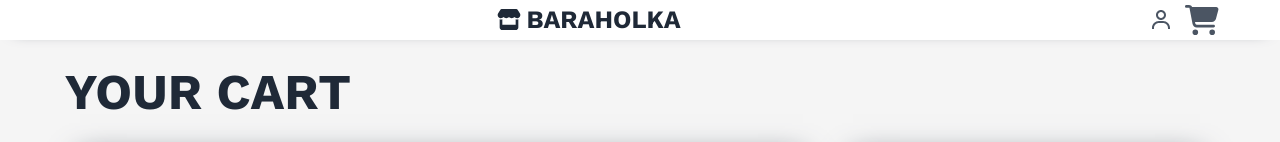
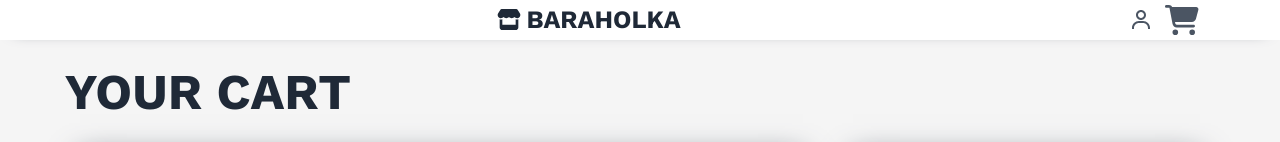
Before and after one commit to MaxOldgood/baraholka, a React (Vite) app: page /baraholka/cart in a window 1280 px wide. Shown: the top 142 px of the page. Built offline with nearby package versions, Linux system fonts and the light colour scheme.

Commit message:
fix: container paddings

```diff
--- a/src/app/styles/_utils.scss
+++ b/src/app/styles/_utils.scss
@@ -7,14 +7,17 @@
 
     @include media.desktop-above {
         max-width: 1440px;
+        padding-inline: 30px;
       }
 
     @include media.desktop {
-        max-width: clamp(315px, 93vw, 1440px);
+        max-width: clamp(315px, 93vw, 1280px);
+        padding-inline: 20px;
       }
 
     @include media.tablet {
         max-width: clamp(315px, 95vw, 768px);
+        padding-inline: 10px;
       }
 
     @include media.mobile {
--- a/src/pages/cart/cart.module.scss
+++ b/src/pages/cart/cart.module.scss
@@ -6,7 +6,6 @@
 .cart{
     display: flex;
     flex-direction: column;
-    padding-inline: 20px;
 
 
 
@@ -36,6 +35,7 @@
         grid-template-columns: 2fr 1fr;
         gap: 50px;
         justify-content: center;
+        width: 100%;
 
         @include media.desktop {
             gap: 20px;
```
